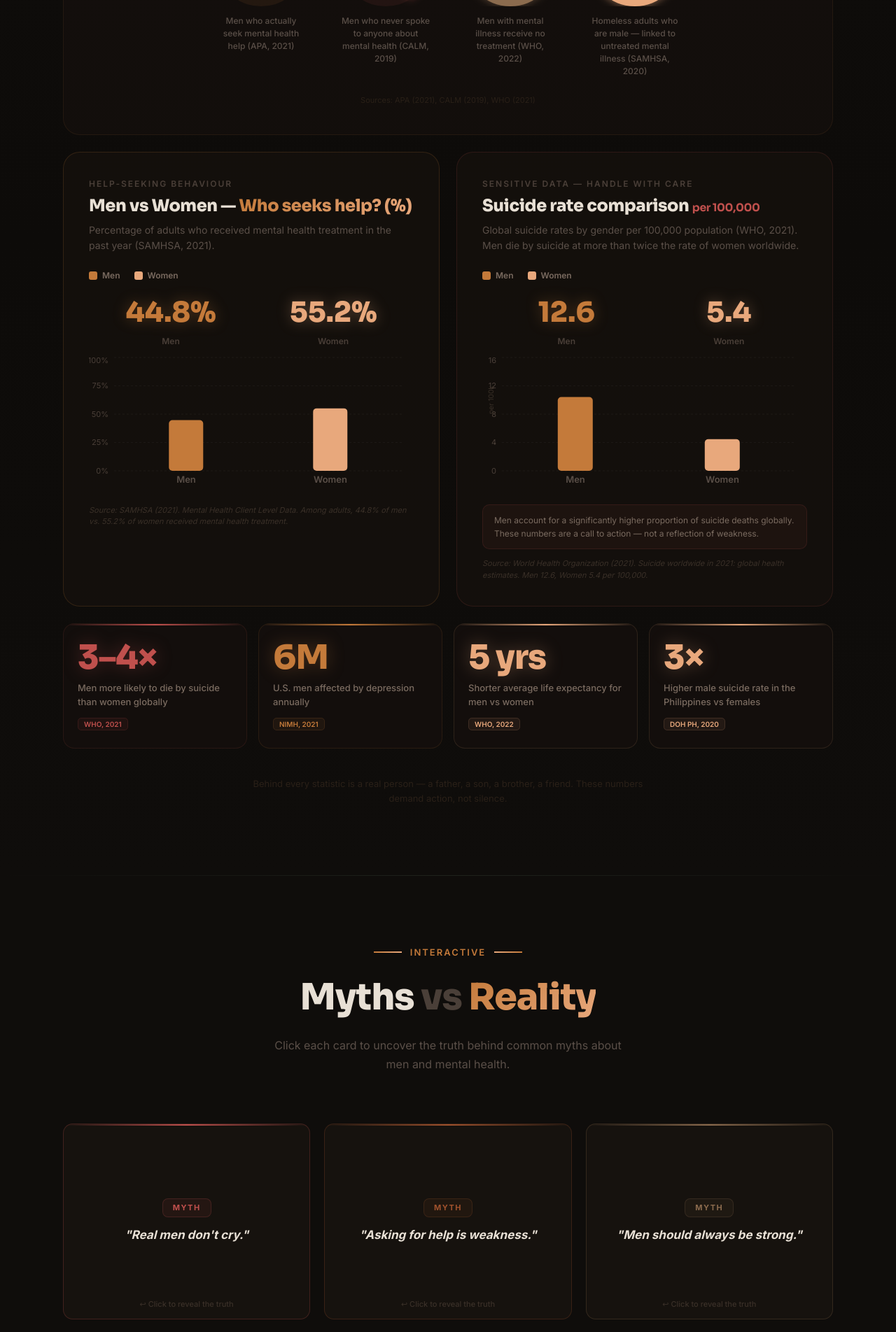
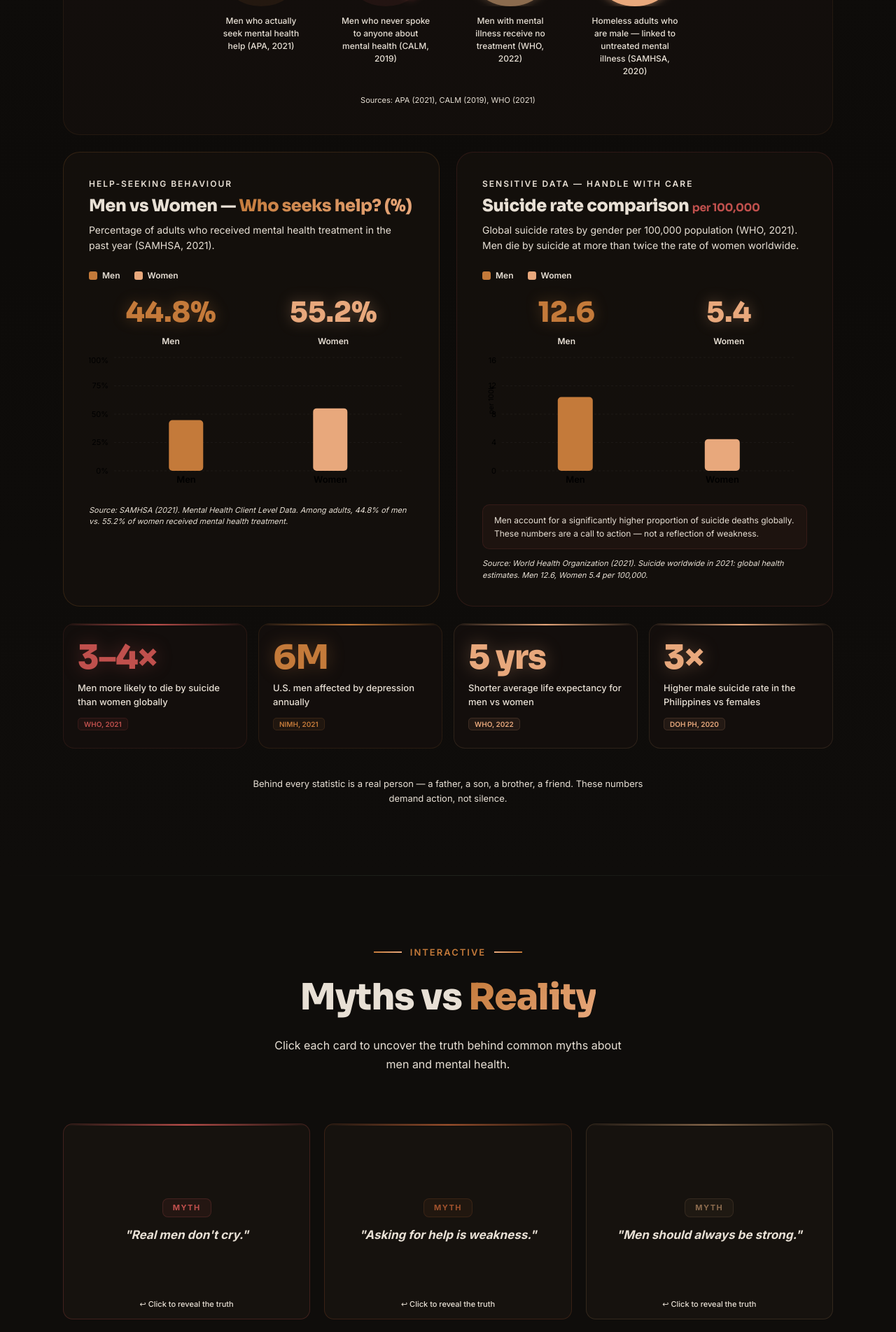
Before and after one commit to leonard-james/Armor-Down, a React (Vite) app: page / in a window 1280 px wide. Shown: the part 2280-4184 px from the top of the page at 70% size. Built offline with nearby package versions, Linux system fonts and the light colour scheme.

Commit message:
Fact checked the data for statistics

```diff
--- a/package.json
+++ b/package.json
@@ -11,6 +11,7 @@
   },
   "dependencies": {
     "framer-motion": "^13.4.3",
+    "lucide-react": "^1.53.0",
     "react": "^19.2.8",
     "react-dom": "^19.2.8",
     "react-router-dom": "^7.18.4",
--- a/src/components/MythsReality.jsx
+++ b/src/components/MythsReality.jsx
@@ -127,7 +127,7 @@ function FlipCard({ card, index, isVisible }) {
 
         {/* Text */}
         <p style={{
-          color: flipped ? '#c4b5a8' : '#e8e0d5',
+          color: flipped ? 'var(--text-secondary)' : 'var(--text-primary)',
           fontSize: flipped ? '13px' : 'clamp(14px, 1.8vw, 17px)',
           fontWeight: flipped ? '400' : '700',
           lineHeight: flipped ? '1.75' : '1.4',
@@ -141,7 +141,7 @@ function FlipCard({ card, index, isVisible }) {
       {/* Bottom hint */}
       <div style={{
         position: 'absolute', bottom: '12px', left: 0, right: 0,
-        textAlign: 'center', color: '#3a3028', fontSize: '11px', fontWeight: '500',
+        textAlign: 'center', color: 'var(--text-faint)', fontSize: '11px', fontWeight: '500',
         opacity: animating ? 0 : 1, transition: 'opacity 0.18s ease',
       }}>
         {flipped ? '↩ Click to go back' : '↩ Click to reveal the truth'}
@@ -169,7 +169,7 @@ export default function MythsReality() {
       ref={ref}
       style={{
         padding: 'clamp(60px, 8vw, 100px) clamp(16px, 4vw, 24px)',
-        background: '#0f0d0b',
+        background: 'var(--bg-page)',
         position: 'relative',
         overflow: 'hidden',
       }}
@@ -204,13 +204,13 @@ export default function MythsReality() {
             fontWeight: '800',
             margin: '0 0 16px',
             letterSpacing: '-1px',
-            color: '#e8e0d5',
+            color: 'var(--text-primary)',
             opacity: visible ? 1 : 0,
             transform: visible ? 'translateY(0)' : 'translateY(30px)',
             transition: 'all 0.7s ease 0.1s',
           }}>
             Myths{' '}
-            <span style={{ color: '#4a3f38' }}>vs</span>{' '}
+            <span style={{ color: 'var(--text-dimmer)' }}>vs</span>{' '}
             <span style={{
               background: 'linear-gradient(135deg, #c47a3a, #e8a87c)',
               WebkitBackgroundClip: 'text',
@@ -220,7 +220,7 @@ export default function MythsReality() {
           </h2>
 
           <p style={{
-            color: '#5a4f48', fontSize: 'clamp(14px, 2vw, 16px)', maxWidth: '520px', margin: '0 auto',
+            color: 'var(--text-dim)', fontSize: 'clamp(14px, 2vw, 16px)', maxWidth: '520px', margin: '0 auto',
             lineHeight: '1.7',
             opacity: visible ? 1 : 0,
             transition: 'all 0.7s ease 0.2s',
@@ -244,7 +244,7 @@ export default function MythsReality() {
           marginTop: '24px', textAlign: 'center',
           opacity: visible ? 1 : 0, transition: 'opacity 0.7s ease 0.8s',
         }}>
-          <p style={{ color: '#3a3028', fontSize: '13px', margin: 0 }}>
+          <p style={{ color: 'var(--text-faint)', fontSize: '13px', margin: 0 }}>
             Tap or click any card to reveal the reality
           </p>
         </div>
--- a/src/components/References.jsx
+++ b/src/components/References.jsx
@@ -88,7 +88,7 @@ export default function References() {
       ref={ref}
       style={{
         padding: 'clamp(60px, 8vw, 100px) clamp(16px, 4vw, 24px)',
-        background: '#0d0b09',
+        background: 'var(--bg-page-alt)',
         position: 'relative',
         overflow: 'hidden',
       }}
@@ -120,7 +120,7 @@ export default function References() {
             fontWeight: '800',
             margin: '0 0 16px',
             letterSpacing: '-1px',
-            color: '#e8e0d5',
+            color: 'var(--text-primary)',
             opacity: visible ? 1 : 0,
             transform: visible ? 'translateY(0)' : 'translateY(30px)',
             transition: 'all 0.7s ease 0.1s',
@@ -135,7 +135,7 @@ export default function References() {
           </h2>
 
           <p style={{
-            color: '#5a4f48', fontSize: '15px',
+            color: 'var(--text-dim)', fontSize: '15px',
             opacity: visible ? 1 : 0, transition: 'all 0.7s ease 0.2s',
           }}>
             All claims in this project are supported by academic, governmental, and organizational sources.
@@ -182,7 +182,7 @@ export default function References() {
               <div style={{ flex: 1 }}>
                 <div style={{ display: 'flex', alignItems: 'flex-start', justifyContent: 'space-between', gap: '12px', flexWrap: 'wrap' }}>
                   <p style={{
-                    color: '#7a6b60',
+                    color: 'var(--text-muted)',
                     fontSize: '14px',
                     lineHeight: '1.7',
                     margin: 0,
@@ -237,7 +237,7 @@ export default function References() {
           marginTop: '40px', textAlign: 'center',
           opacity: visible ? 1 : 0, transition: 'opacity 0.7s ease 1.2s',
         }}>
-          <p style={{ color: '#2a2018', fontSize: '13px' }}>
+          <p style={{ color: 'var(--text-ghost)', fontSize: '13px' }}>
             All references formatted in APA 7th Edition style.
           </p>
         </div>
--- a/src/components/Statistics.jsx
+++ b/src/components/Statistics.jsx
@@ -120,7 +120,7 @@ function RadialRing({ percent, color, size = 120, stroke = 10, label, sublabel,
           </span>
         </div>
       </div>
-      <p style={{ color: '#5a4f48', fontSize: '12px', fontWeight: '500', textAlign: 'center', margin: 0, maxWidth: size }}>
+      <p style={{ color: 'var(--text-dim)', fontSize: '12px', fontWeight: '500', textAlign: 'center', margin: 0, maxWidth: size }}>
         {sublabel}
       </p>
     </div>
@@ -177,11 +177,11 @@ function ChartTooltip({ active, payload, label, unit = '' }) {
       borderRadius: '10px', padding: '10px 16px',
       boxShadow: '0 8px 32px rgba(0,0,0,0.55)', pointerEvents: 'none',
     }}>
-      <p style={{ color: '#7a6b60', fontSize: '12px', margin: '0 0 5px', fontWeight: '600' }}>{label}</p>
+      <p style={{ color: 'var(--text-muted)', fontSize: '12px', margin: '0 0 5px', fontWeight: '600' }}>{label}</p>
       {payload.map((entry, i) => (
         <p key={i} style={{ color: entry.fill, fontSize: '15px', fontWeight: '800', margin: '2px 0', fontFamily: 'Sora, sans-serif' }}>
           {entry.value}{unit}
-          <span style={{ color: '#4a3f38', fontSize: '11px', fontWeight: '500', marginLeft: '6px' }}>{entry.name}</span>
+          <span style={{ color: 'var(--text-dimmer)', fontSize: '11px', fontWeight: '500', marginLeft: '6px' }}>{entry.name}</span>
         </p>
       ))}
     </div>
@@ -223,7 +223,7 @@ function ChartLegend() {
       {[{ label: 'Men', color: MEN_COLOR }, { label: 'Women', color: WOMEN_COLOR }].map(l => (
         <div key={l.label} style={{ display: 'flex', alignItems: 'center', gap: '7px' }}>
           <div style={{ width: '12px', height: '12px', borderRadius: '3px', background: l.color }} />
-          <span style={{ color: '#7a6b60', fontSize: '12px', fontWeight: '600' }}>{l.label}</span>
+          <span style={{ color: 'var(--text-muted)', fontSize: '12px', fontWeight: '600' }}>{l.label}</span>
         </div>
       ))}
     </div>
@@ -263,16 +263,16 @@ function HelpSeekingChart() {
           borderRadius: '24px', padding: 'clamp(20px, 3vw, 36px)', boxSizing: 'border-box',
         }}
       >
-        <p style={{ color: '#4a3f38', fontSize: '12px', fontWeight: '600', letterSpacing: '2px', textTransform: 'uppercase', margin: '0 0 4px' }}>
+        <p style={{ color: 'var(--text-dimmer)', fontSize: '12px', fontWeight: '600', letterSpacing: '2px', textTransform: 'uppercase', margin: '0 0 4px' }}>
           Help-seeking behaviour
         </p>
-        <h3 style={{ fontFamily: 'Sora, sans-serif', fontSize: 'clamp(17px, 2.5vw, 24px)', fontWeight: '800', color: '#e8e0d5', margin: '0 0 6px', letterSpacing: '-0.4px' }}>
+        <h3 style={{ fontFamily: 'Sora, sans-serif', fontSize: 'clamp(17px, 2.5vw, 24px)', fontWeight: '800', color: 'var(--text-primary)', margin: '0 0 6px', letterSpacing: '-0.4px' }}>
           Men vs Women —{' '}
           <span style={{ background: `linear-gradient(135deg, ${MEN_COLOR}, #e8a87c)`, WebkitBackgroundClip: 'text', WebkitTextFillColor: 'transparent', backgroundClip: 'text' }}>
             Who seeks help? (%)
           </span>
         </h3>
-        <p style={{ color: '#5a4f48', fontSize: '14px', lineHeight: '1.6', margin: '0 0 22px' }}>
+        <p style={{ color: 'var(--text-dim)', fontSize: '14px', lineHeight: '1.6', margin: '0 0 22px' }}>
           Percentage of adults who received mental health treatment in the past year (SAMHSA, 2021).
         </p>
 
@@ -285,7 +285,7 @@ function HelpSeekingChart() {
               <span style={{ fontFamily: 'Sora, sans-serif', fontSize: 'clamp(28px, 4vw, 40px)', fontWeight: '900', color: d.fill, filter: `drop-shadow(0 0 10px ${d.fill}55)` }}>
                 {displayVals[d.group]}%
               </span>
-              <p style={{ color: '#4a3f38', fontSize: '12px', margin: '2px 0 0', fontWeight: '600' }}>{d.group}</p>
+              <p style={{ color: 'var(--text-dimmer)', fontSize: '12px', margin: '2px 0 0', fontWeight: '600' }}>{d.group}</p>
             </div>
           ))}
         </div>
@@ -294,8 +294,8 @@ function HelpSeekingChart() {
           <ResponsiveContainer width="100%" height="100%">
             <BarChart data={helpRawData} margin={{ top: 4, right: 16, left: 0, bottom: 4 }} barCategoryGap="38%">
               <CartesianGrid strokeDasharray="3 3" stroke="rgba(255,255,255,0.04)" vertical={false} />
-              <XAxis dataKey="group" tick={{ fill: '#5a4f48', fontSize: 13, fontWeight: 600 }} axisLine={false} tickLine={false} />
-              <YAxis domain={[0, 100]} tickFormatter={v => `${v}%`} tick={{ fill: '#4a3f38', fontSize: 11 }} axisLine={false} tickLine={false} width={36} />
+              <XAxis dataKey="group" tick={{ fill: 'var(--text-dim)', fontSize: 13, fontWeight: 600 }} axisLine={false} tickLine={false} />
+              <YAxis domain={[0, 100]} tickFormatter={v => `${v}%`} tick={{ fill: 'var(--text-dimmer)', fontSize: 11 }} axisLine={false} tickLine={false} width={36} />
               <Tooltip content={<ChartTooltip unit="%" />} cursor={{ fill: 'rgba(255,255,255,0.03)' }} />
               <Bar dataKey="value" name="seeking help" shape={<BarShapeSnappy />} maxBarSize={80} isAnimationActive={false}>
                 {helpRawData.map((entry, i) => <Cell key={i} fill={entry.fill} />)}
@@ -304,7 +304,7 @@ function HelpSeekingChart() {
           </ResponsiveContainer>
         </div>
 
-        <p style={{ color: '#3a3028', fontSize: '11px', marginTop: '14px', marginBottom: 0, fontStyle: 'italic' }}>
+        <p style={{ color: 'var(--text-faint)', fontSize: '11px', marginTop: '14px', marginBottom: 0, fontStyle: 'italic' }}>
           Source: SAMHSA (2021). Mental Health Client Level Data. Among adults, 44.8% of men vs. 55.2% of women received mental health treatment.
         </p>
       </motion.div>
@@ -345,14 +345,14 @@ function SuicideRateChart() {
           borderRadius: '24px', padding: 'clamp(20px, 3vw, 36px)', boxSizing: 'border-box',
         }}
       >
-        <p style={{ color: '#4a3f38', fontSize: '12px', fontWeight: '600', letterSpacing: '2px', textTransform: 'uppercase', margin: '0 0 4px' }}>
+        <p style={{ color: 'var(--text-dimmer)', fontSize: '12px', fontWeight: '600', letterSpacing: '2px', textTransform: 'uppercase', margin: '0 0 4px' }}>
           Sensitive data — handle with care
         </p>
-        <h3 style={{ fontFamily: 'Sora, sans-serif', fontSize: 'clamp(17px, 2.5vw, 24px)', fontWeight: '800', color: '#e8e0d5', margin: '0 0 6px', letterSpacing: '-0.4px' }}>
+        <h3 style={{ fontFamily: 'Sora, sans-serif', fontSize: 'clamp(17px, 2.5vw, 24px)', fontWeight: '800', color: 'var(--text-primary)', margin: '0 0 6px', letterSpacing: '-0.4px' }}>
           Suicide rate comparison{' '}
           <span style={{ color: '#c0504d', fontSize: '0.65em', fontWeight: '600' }}>per 100,000</span>
         </h3>
-        <p style={{ color: '#5a4f48', fontSize: '14px', lineHeight: '1.6', margin: '0 0 22px' }}>
+        <p style={{ color: 'var(--text-dim)', fontSize: '14px', lineHeight: '1.6', margin: '0 0 22px' }}>
           Global suicide rates by gender per 100,000 population (WHO, 2021). Men die by suicide at more than twice the rate of women worldwide.
         </p>
 
@@ -365,7 +365,7 @@ function SuicideRateChart() {
               <span style={{ fontFamily: 'Sora, sans-serif', fontSize: 'clamp(28px, 4vw, 40px)', fontWeight: '900', color: d.fill, filter: `drop-shadow(0 0 10px ${d.fill}55)` }}>
                 {displayVals[d.group]}
               </span>
-              <p style={{ color: '#4a3f38', fontSize: '12px', margin: '2px 0 0', fontWeight: '600' }}>{d.group}</p>
+              <p style={{ color: 'var(--text-dimmer)', fontSize: '12px', margin: '2px 0 0', fontWeight: '600' }}>{d.group}</p>
             </div>
           ))}
         </div>
@@ -374,11 +374,11 @@ function SuicideRateChart() {
           <ResponsiveContainer width="100%" height="100%">
             <BarChart data={suicideRawData} margin={{ top: 4, right: 16, left: 0, bottom: 4 }} barCategoryGap="38%">
               <CartesianGrid strokeDasharray="3 3" stroke="rgba(255,255,255,0.04)" vertical={false} />
-              <XAxis dataKey="group" tick={{ fill: '#5a4f48', fontSize: 13, fontWeight: 600 }} axisLine={false} tickLine={false} />
+              <XAxis dataKey="group" tick={{ fill: 'var(--text-dim)', fontSize: 13, fontWeight: 600 }} axisLine={false} tickLine={false} />
               <YAxis
-                domain={[0, 16]} tick={{ fill: '#4a3f38', fontSize: 11 }}
+                domain={[0, 16]} tick={{ fill: 'var(--text-dimmer)', fontSize: 11 }}
                 axisLine={false} tickLine={false} width={28}
-                label={{ value: 'per 100k', angle: -90, position: 'insideLeft', offset: 12, fill: '#3a3028', fontSize: 10 }}
+                label={{ value: 'per 100k', angle: -90, position: 'insideLeft', offset: 12, fill: 'var(--text-faint)', fontSize: 10 }}
               />
               <Tooltip content={<ChartTooltip unit=" per 100k" />} cursor={{ fill: 'rgba(255,255,255,0.03)' }} />
               <Bar dataKey="value" name="suicide rate" shape={<BarShapeSmooth />} maxBarSize={80} isAnimationActive={false}>
@@ -389,13 +389,13 @@ function SuicideRateChart() {
         </div>
 
         <div style={{ marginTop: '14px', padding: '12px 16px', background: 'rgba(192,80,77,0.06)', border: '1px solid rgba(192,80,77,0.14)', borderRadius: '10px' }}>
-          <p style={{ color: '#7a6b60', fontSize: '12px', lineHeight: '1.6', margin: 0 }}>
+          <p style={{ color: 'var(--text-muted)', fontSize: '12px', lineHeight: '1.6', margin: 0 }}>
             Men account for a significantly higher proportion of suicide deaths globally.
             These numbers are a call to action — not a reflection of weakness.
           </p>
         </div>
 
-        <p style={{ color: '#3a3028', fontSize: '11px', marginTop: '12px', marginBottom: 0, fontStyle: 'italic' }}>
+        <p style={{ color: 'var(--text-faint)', fontSize: '11px', marginTop: '12px', marginBottom: 0, fontStyle: 'italic' }}>
           Source: World Health Organization (2021). Suicide worldwide in 2021: global health estimates. Men 12.6, Women 5.4 per 100,000.
         </p>
       </motion.div>
@@ -437,14 +437,14 @@ export default function Statistics() {
           </div>
           <h2 style={{
             fontFamily: 'Sora, sans-serif', fontSize: 'clamp(28px, 5vw, 52px)', fontWeight: '800',
-            margin: '0 0 12px', letterSpacing: '-1px', color: '#e8e0d5',
+            margin: '0 0 12px', letterSpacing: '-1px', color: 'var(--text-primary)',
             opacity: visible ? 1 : 0, transform: visible ? 'translateY(0)' : 'translateY(20px)', transition: 'all 0.7s ease 0.1s',
           }}>
             The silent crisis in{' '}
             <span style={{ background: 'linear-gradient(135deg, #c47a3a, #e8a87c)', WebkitBackgroundClip: 'text', WebkitTextFillColor: 'transparent', backgroundClip: 'text' }}>numbers</span>
           </h2>
           <p style={{
-            color: '#5a4f48', fontSize: 'clamp(14px, 2vw, 17px)', maxWidth: '540px', margin: '0 auto', lineHeight: '1.7',
+            color: 'var(--text-dim)', fontSize: 'clamp(14px, 2vw, 17px)', maxWidth: '540px', margin: '0 auto', lineHeight: '1.7',
             opacity: visible ? 1 : 0, transition: 'all 0.7s ease 0.2s',
           }}>
             Data-driven evidence of the mental health crisis facing men globally and in the Philippines.
@@ -457,7 +457,7 @@ export default function Statistics() {
           borderRadius: '24px', padding: 'clamp(24px, 4vw, 40px)', marginBottom: '24px',
           opacity: visible ? 1 : 0, transform: visible ? 'translateY(0)' : 'translateY(30px)', transition: 'all 0.8s ease 0.3s',
         }}>
-          <p style={{ color: '#4a3f38', fontSize: '12px', fontWeight: '600', letterSpacing: '2px', textTransform: 'uppercase', textAlign: 'center', marginBottom: '32px', marginTop: 0 }}>
+          <p style={{ color: 'var(--text-dimmer)', fontSize: '12px', fontWeight: '600', letterSpacing: '2px', textTransform: 'uppercase', textAlign: 'center', marginBottom: '32px', marginTop: 0 }}>
             Help-seeking & awareness gaps
           </p>
           <div style={{ display: 'flex', flexWrap: 'wrap', justifyContent: 'center', gap: 'clamp(24px, 4vw, 48px)' }}>
@@ -466,7 +466,7 @@ export default function Statistics() {
             <RadialRing percent={77} color="#8b6b4e" size={130} stroke={11} label="77%" sublabel="Men with mental illness receive no treatment (WHO, 2022)" isVisible={visible} delay={700} />
             <RadialRing percent={85} color="#e8a87c" size={130} stroke={11} label="85%" sublabel="Homeless adults who are male — linked to untreated mental illness (SAMHSA, 2020)" isVisible={visible} delay={850} />
           </div>
-          <p style={{ color: '#2a2018', fontSize: '11px', textAlign: 'center', marginTop: '24px', marginBottom: 0 }}>
+          <p style={{ color: 'var(--text-ghost)', fontSize: '11px', textAlign: 'center', marginTop: '24px', marginBottom: 0 }}>
             Sources: APA (2021), CALM (2019), WHO (2021)
           </p>
         </div>
@@ -509,7 +509,7 @@ export default function Statistics() {
               <div style={{ fontFamily: 'Sora, sans-serif', fontSize: 'clamp(32px, 4vw, 48px)', fontWeight: '900', color: item.color, lineHeight: 1, letterSpacing: '-1px', filter: `drop-shadow(0 0 12px ${item.color}50)` }}>
                 <Counter target={item.num} suffix={item.suffix} isVisible={visible} delay={800 + i * 100} />
               </div>
-              <p style={{ color: '#7a6b60', fontSize: '13px', fontWeight: '500', lineHeight: '1.5', margin: '10px 0 8px' }}>{item.label}</p>
+              <p style={{ color: 'var(--text-muted)', fontSize: '13px', fontWeight: '500', lineHeight: '1.5', margin: '10px 0 8px' }}>{item.label}</p>
               <span style={{ background: `${item.color}12`, border: `1px solid ${item.color}25`, borderRadius: '5px', padding: '2px 8px', color: item.color, fontSize: '10px', fontWeight: '600' }}>
                 {item.source}
               </span>
@@ -519,7 +519,7 @@ export default function Statistics() {
 
         {/* ── Bottom note ── */}
         <div style={{ marginTop: '40px', textAlign: 'center', opacity: visible ? 1 : 0, transition: 'opacity 0.7s ease 1s' }}>
-          <p style={{ color: '#2a2018', fontSize: '13px', lineHeight: '1.6', maxWidth: '600px', margin: '0 auto' }}>
+          <p style={{ color: 'var(--text-ghost)', fontSize: '13px', lineHeight: '1.6', maxWidth: '600px', margin: '0 auto' }}>
             Behind every statistic is a real person — a father, a son, a brother, a friend.
             These numbers demand action, not silence.
           </p>
```
Also changed, not shown: src/components/BreakSilence.jsx (+8 -8 lines), src/components/Effects.jsx (+7 -7 lines), src/components/LawsPolicies.jsx (+7 -7 lines), src/components/Voices.jsx (+9 -9 lines), 1 other file (tests, documents, lock files or other folders).
